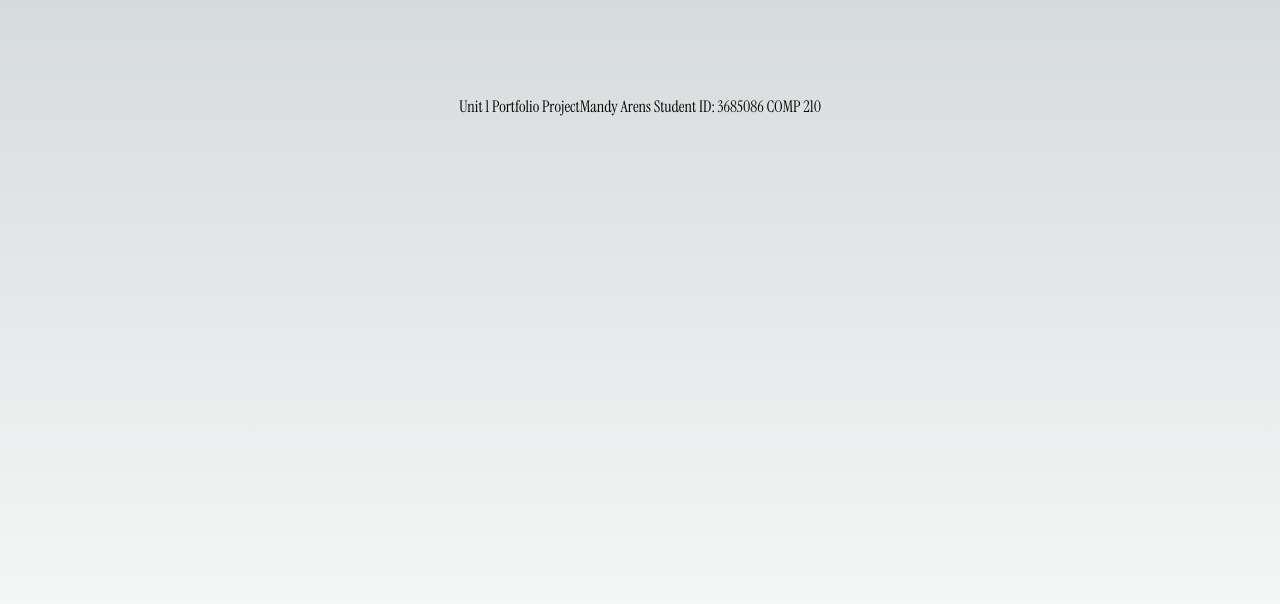
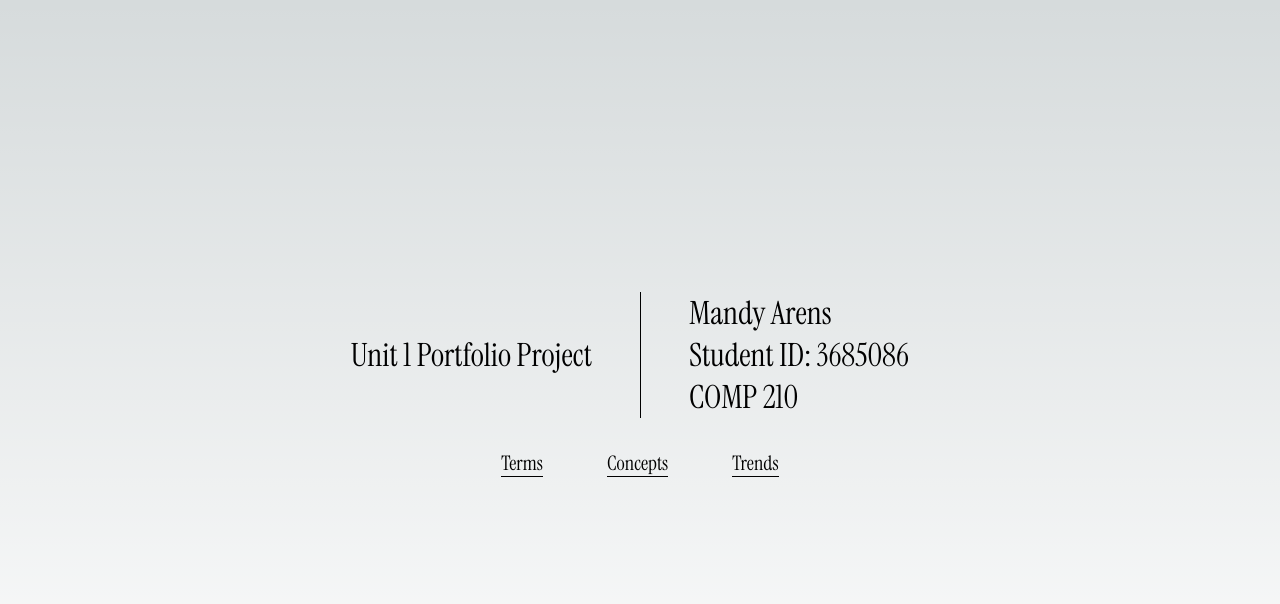
Before and after one commit to maanderz/portfolio-1, a Next.js app: page / in a window 1280 px wide. Shown: the top 604 px of the page. Built offline with nearby package versions, Linux system fonts and the light colour scheme.

Commit message:
added title page

```diff
--- a/src/app/page.js
+++ b/src/app/page.js
@@ -1,21 +1,27 @@
 import styles from "./page.module.css";
 import localFont from 'next/font/local'
+import clsx from 'clsx';
 
 const myFont = localFont({ src: './Instrument_Serif/InstrumentSerif-Regular.ttf' })
 
 export default function Home() {
   return (
     <main className={myFont.className}>
-      <main className={styles.main}>
+      <main className={clsx(styles.main, styles.main_container)}>
         <section className={styles.introduction}>
-          <div>
+          <div className={clsx(styles.introduction_1, styles.introduction_1_left)}>
             Unit 1 Portfolio Project
           </div>
-          <div>
-            Mandy Arens
-            Student ID: 3685086
-            COMP 210
+          <div className={styles.introduction_1}>
+            <span>Mandy Arens</span>
+            <span>Student ID: 3685086</span>
+            <span>COMP 210</span>
           </div>
+        </section>
+        <section className={styles.intro_links}>
+          <div className={styles.intro_links_children}>Terms</div>
+          <div className={styles.intro_links_children}>Concepts</div>
+          <div className={styles.intro_links_children}>Trends</div>
         </section>
       </main>
     </main>
--- a/src/app/page.module.css
+++ b/src/app/page.module.css
@@ -7,9 +7,40 @@
   min-height: 100vh;
 }
 
+.main_container {
+  justify-content: center;
+}
+
 .introduction {
   display: flex;
   flex-direction: row;
+  width: 100%;
+  font-size: 2rem;
+}
+
+.introduction_1 {
+  display: flex;
+  flex-direction: column;
+  border-left: 1px solid black;
+  width: 50%;
+  justify-content: center;
+  padding-left: 3rem;
+}
+
+.introduction_1_left {
+  text-align: right;
+  padding-right: 3rem;
+  border-left: none;
+}
+
+.intro_links {
+  display: flex;
+}
+
+.intro_links_children {
+  margin: 2rem;
+  border-bottom: 1px solid black;
+  font-size: 1.25rem;
 }
 
 .description {
```
